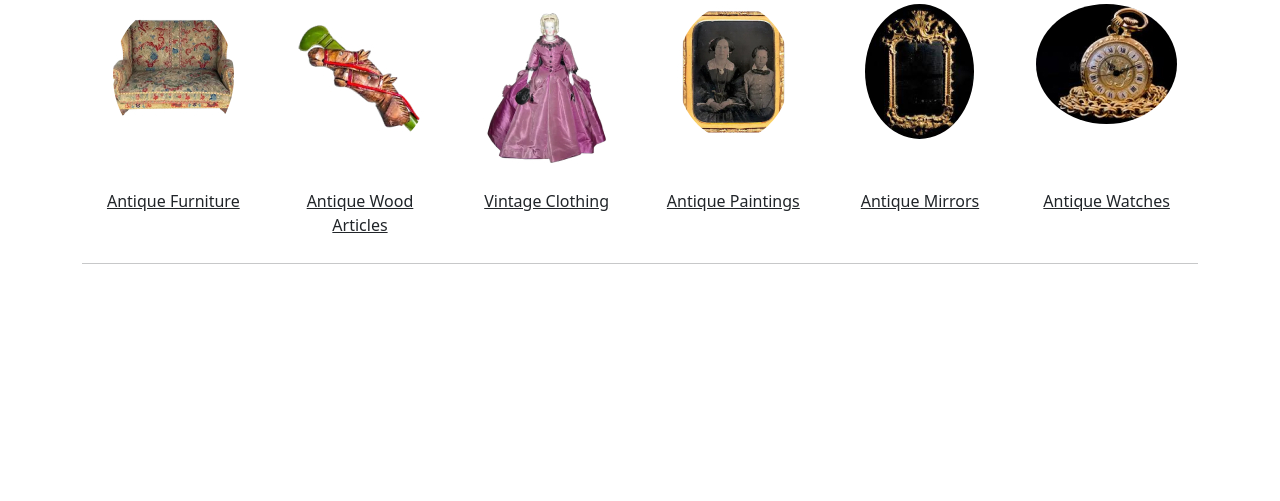
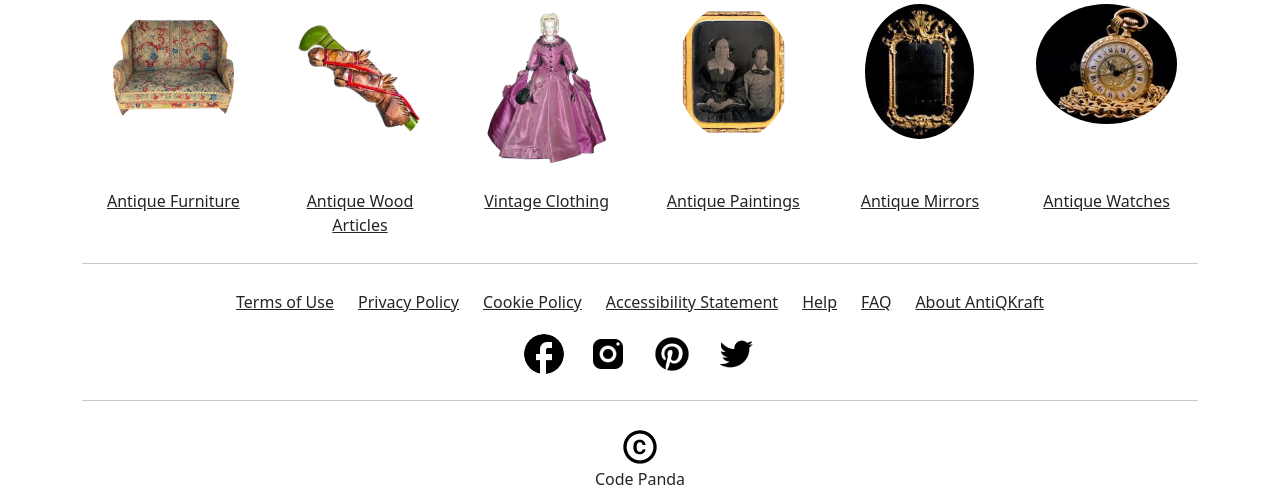
Before and after one commit to SupriyaUpadhyaya/antikraft-eshop, a Flask app: page / in a window 1280 px wide. Shown: the part 1227-1728 px from the top of the page. Before the commit the page ends 1491 px from the top, so only its background shows below. Run offline with Flask 3, Linux system fonts and the light colour scheme; data comes from the database, SQL or seed files in the repository.

Commit message:
Added footer page

```diff
--- a/static/CSS/style.css
+++ b/static/CSS/style.css
@@ -57,3 +57,7 @@
     height: 185px; /* only if you want fixed height */
 
     }
+
+    #footer {
+        padding: 10px;
+    }
--- /dev/null
+++ b/templates/footer/footer.html
@@ -0,0 +1,50 @@
+<div class="container">
+    <div class="row justify-content-md-center" id="footer">
+        <div class="col-md-auto">
+            <a class="link-dark" href="link address"><h8>Terms of Use</h8></a>
+        </div>
+        <div class="col-md-auto">
+            <a class="link-dark" href="link address"><h8>Privacy Policy</h8></a>
+        </div>
+        <div class="col-md-auto">
+            <a class="link-dark" href="link address"><h8>Cookie Policy</h8></a>
+        </div>
+        <div class="col-md-auto">
+            <a class="link-dark" href="link address"><h8>Accessibility Statement</h8></a>
+        </div>
+        <div class="col-md-auto">
+            <a class="link-dark" href="link address"><h8>Help</h8></a>
+        </div>
+        <div class="col-md-auto">
+            <a class="link-dark" href="link address"><h8>FAQ</h8></a>
+        </div>
+        <div class="col-md-auto">
+            <a class="link-dark" href="link address"><h8>About AntiQKraft</h8></a>
+        </div>
+      </div>
+      <div class="row justify-content-md-center" id="footer">
+        <div class="col-md-auto clearfix">
+            <a href="link address"><img class="rounded-circle" src="static/Vector.jpg"></img></a>
+        </div>
+        <div class="col-md-auto clearfix">
+            <a href="link address"><img class="rounded-circle" src="static/Instagram.jpg"></img></a>
+        </div>
+        <div class="col-md-auto clearfix">
+            <a href="link address"><img class="rounded-circle" src="static/Pinterest.jpg"></img></a>
+        </div>
+        <div class="col-md-auto clearfix">
+            <a href="link address"><img class="rounded-circle" src="static/Twitter.jpg"></img></a>
+        </div>
+      </div>
+      <div class="row">
+        <div class="col-12">
+            <hr class="hr" />
+        </div>
+    </div>
+    <div class="row justify-content-md-center" id="footer">
+        <div class="col-md-auto clearfix">
+            <a href="link address"><img class="rounded-circle" id="offerzone-img" src="static/Copyright.jpg"></img></a>
+        </div>
+        <h8 style="text-align: center;">Code Panda</h8>
+      </div>
+  </div>
--- a/templates/homepage/home.html
+++ b/templates/homepage/home.html
@@ -9,3 +9,4 @@
     {% include 'homepage/offerzone.html' %}
 
     {% include 'homepage/shopByCategory.html' %}
+    {% include 'footer/footer.html' %}
```
